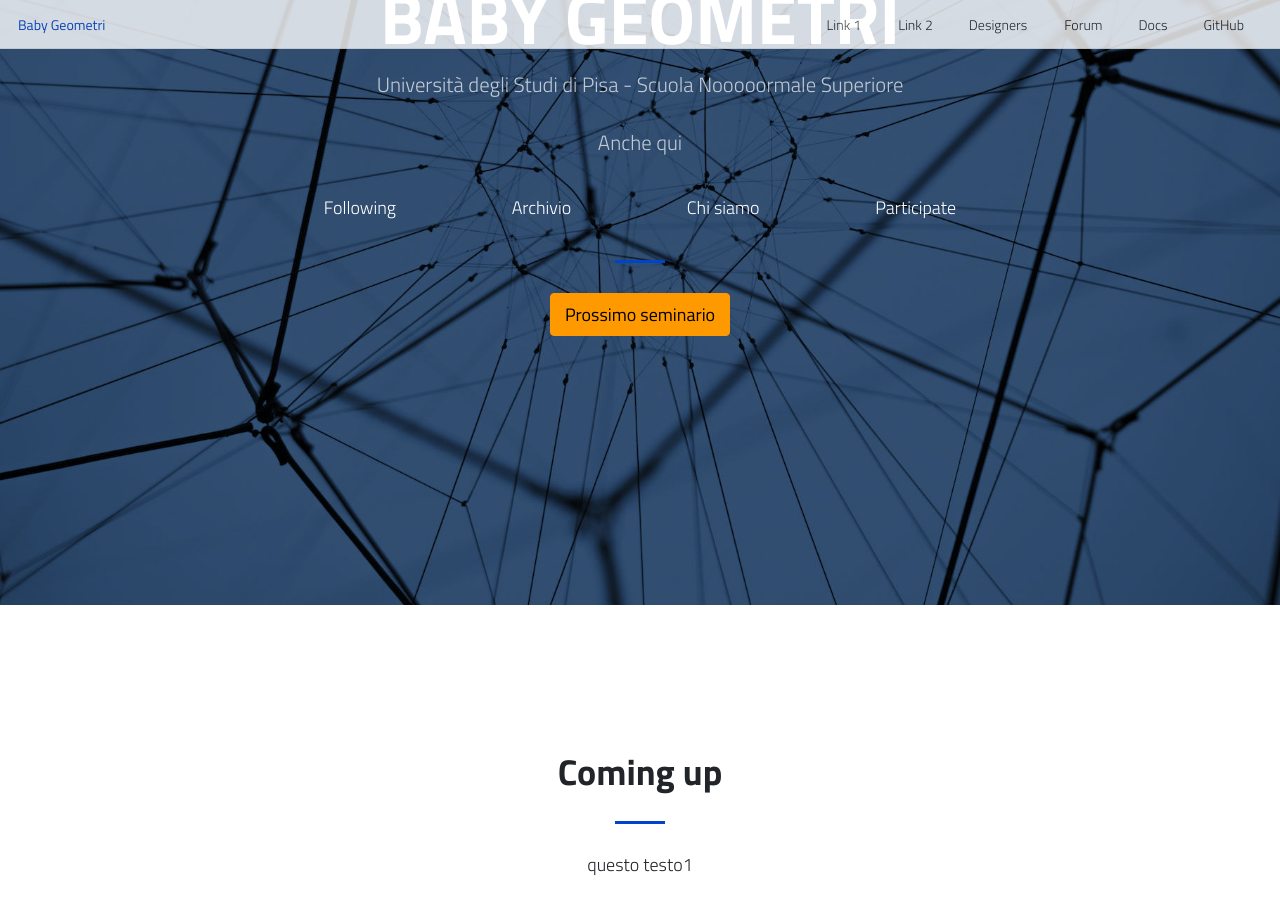
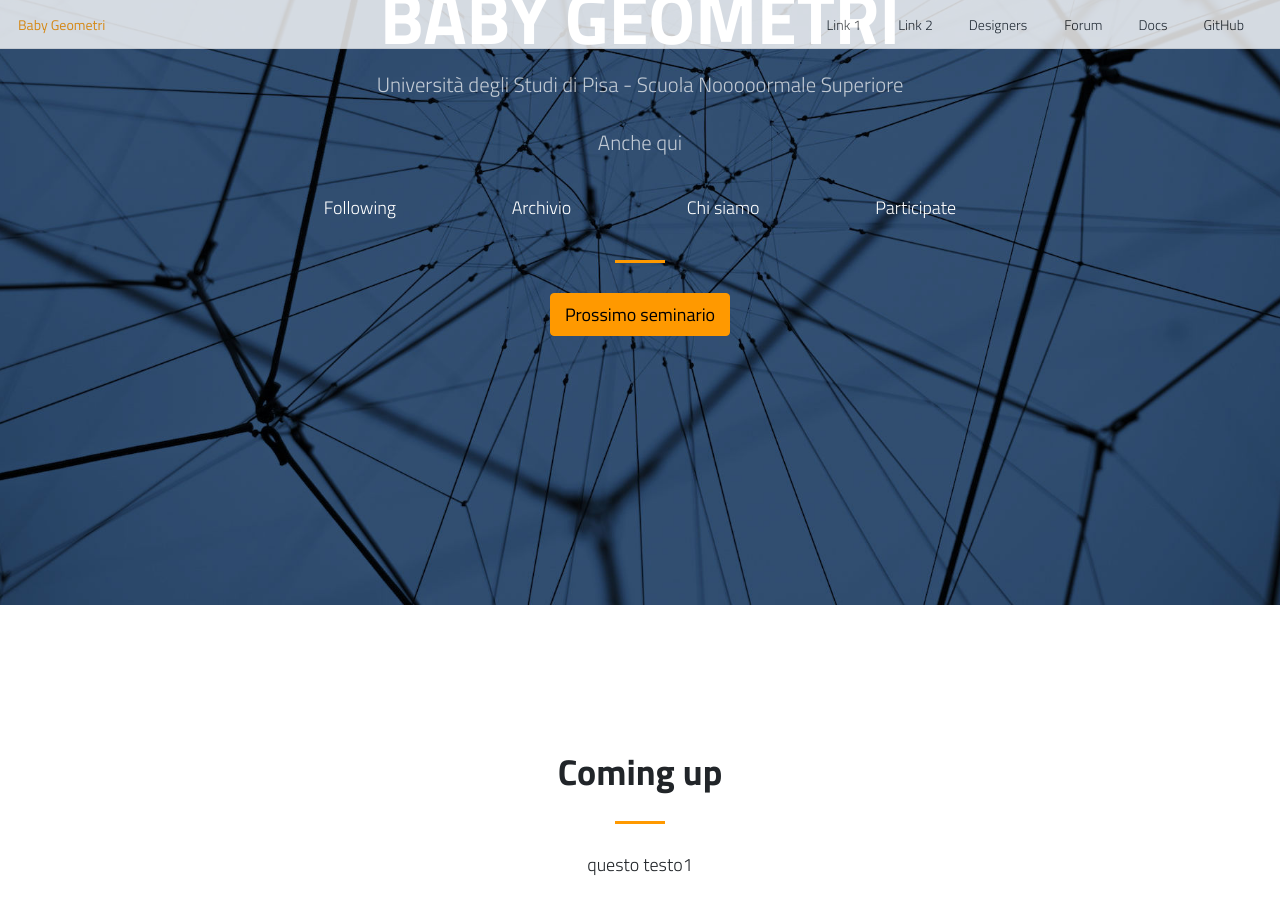
Before and after one commit to baby-geometri/baby-geometri.github.io, a Jekyll site: the page built from index.md, in a window 1280 px wide and 900 px high, scrolled down 295 px. Built offline with Jekyll 4.4.1, drawn with Linux system fonts in a browser that asks for light colours; nearby versions of some CDN libraries.

Commit message:
Update _variables.scss

```diff
--- a/css/_variables.scss
+++ b/css/_variables.scss
@@ -12,5 +12,5 @@ $gray-800: #343a40 !default;
 $gray-900: #212529 !default;
 $black: #000 !default;
 
-$warning: #04C !default;
+$warning: #ff9900 !default;
 $darkblue: #0059b3;
```
